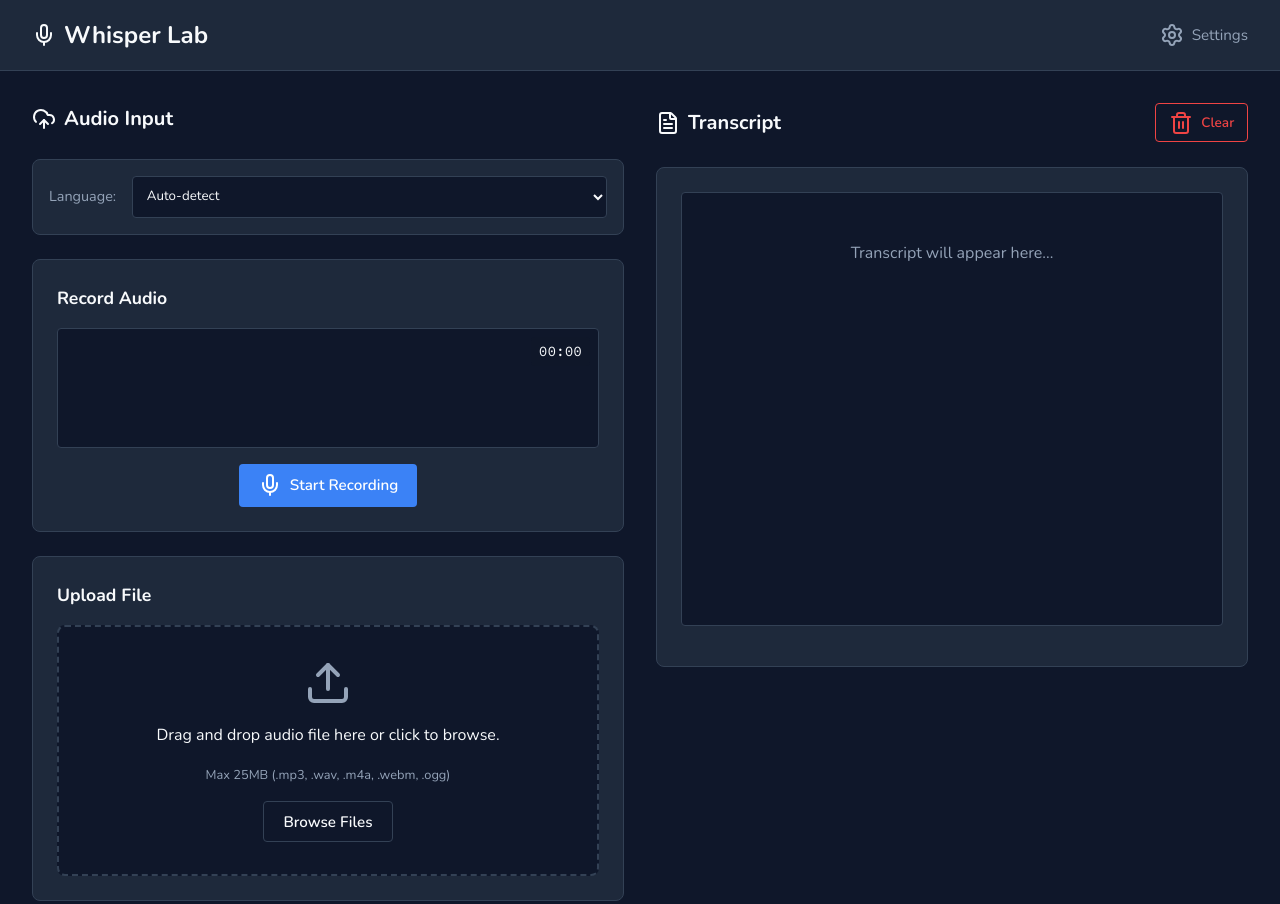
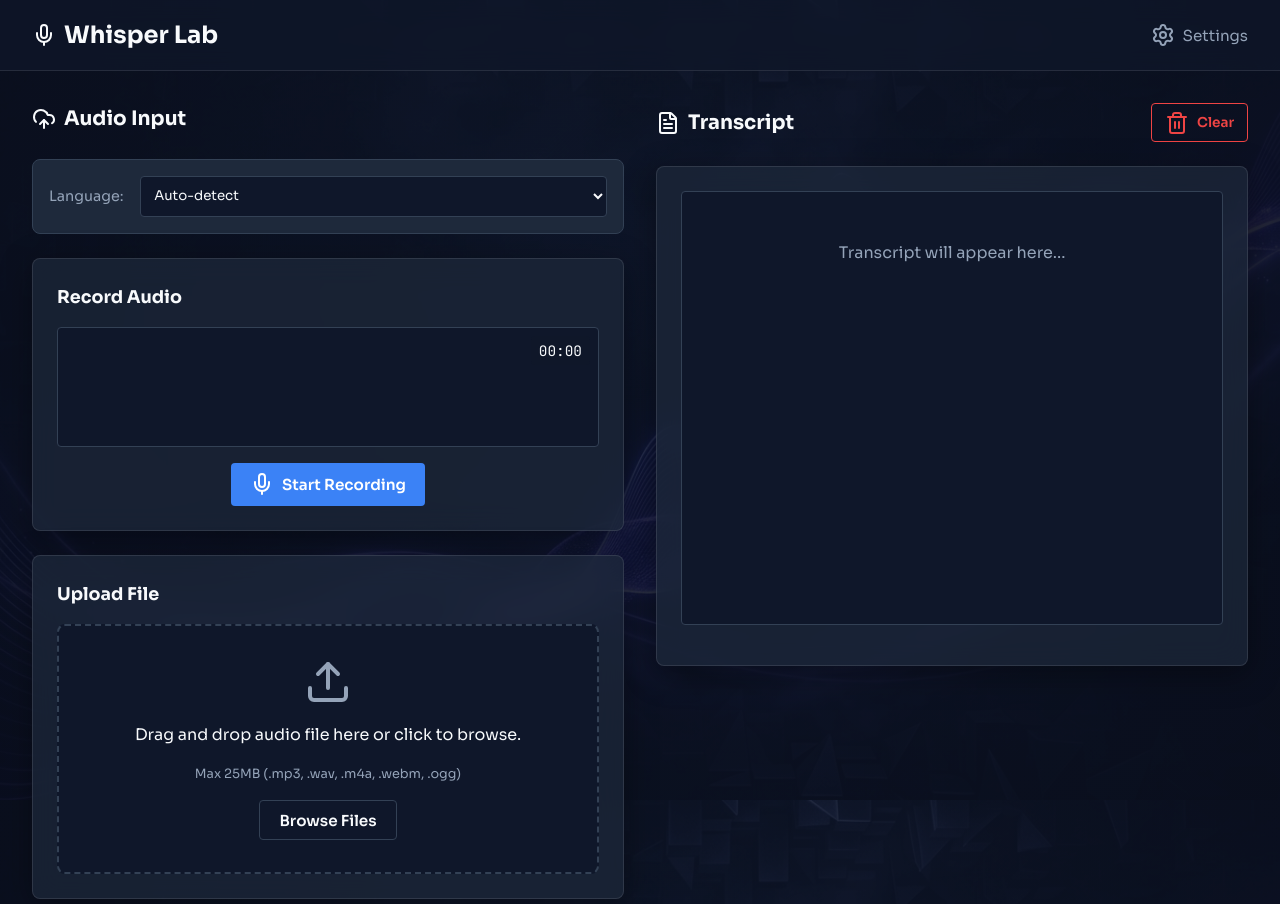
Before and after one commit to bishalnium/whisperlab, a plain HTML site: page index.html in a window 1280 px wide. Shown: the top 904 px of the page. Drawn offline with nearby package versions, Linux system fonts and the light colour scheme.

Commit message:
feat: modernize UI with Sora studio font and audio spectrum wallpaper

```diff
--- a/index.html
+++ b/index.html
@@ -7,7 +7,9 @@
     <!-- Google Fonts -->
     <link rel="preconnect" href="https://fonts.googleapis.com">
     <link rel="preconnect" href="https://fonts.gstatic.com" crossorigin>
-    <link href="https://fonts.googleapis.com/css2?family=Nunito:wght@400;600;700&family=Source+Code+Pro:wght@400;500&display=swap" rel="stylesheet">
+    <link rel="preconnect" href="https://fonts.googleapis.com">
+    <link rel="preconnect" href="https://fonts.gstatic.com" crossorigin>
+    <link href="https://fonts.googleapis.com/css2?family=Sora:wght@400;500;600;700;800&family=JetBrains+Mono:wght@400;500;700&display=swap" rel="stylesheet">
     <!-- Lucide Icons -->
     <script src="https://unpkg.com/lucide@latest"></script>
     <link rel="stylesheet" href="styles.css">
--- a/styles.css
+++ b/styles.css
@@ -9,8 +9,8 @@
     --danger: #ef4444;
     --danger-hover: #dc2828;
 
-    --font-body: 'Nunito', sans-serif;
-    --font-mono: 'Source Code Pro', monospace;
+    --font-body: 'Sora', -apple-system, BlinkMacSystemFont, sans-serif;
+    --font-mono: 'JetBrains Mono', monospace;
 }
 
 * {
@@ -21,6 +21,11 @@
 
 body {
     background-color: var(--bg-color);
+    background-image: radial-gradient(circle at 50% 30%, rgba(15, 23, 42, 0.78), rgba(10, 15, 30, 0.94)), url('bg.jpg');
+    background-size: cover;
+    background-position: center;
+    background-repeat: no-repeat;
+    background-attachment: fixed;
     color: var(--text-primary);
     font-family: var(--font-body);
     line-height: 1.6;
@@ -42,8 +47,10 @@ h1, h2, h3 {
     justify-content: space-between;
     align-items: center;
     padding: 1rem 2rem;
-    background-color: var(--card-bg);
-    border-bottom: 1px solid var(--border-color);
+    background-color: rgba(15, 23, 42, 0.75);
+    backdrop-filter: blur(12px);
+    -webkit-backdrop-filter: blur(12px);
+    border-bottom: 1px solid rgba(255, 255, 255, 0.1);
 }
 
 .nav-left {
@@ -188,10 +195,13 @@ h1, h2, h3 {
 
 /* Cards */
 .card {
-    background-color: var(--card-bg);
-    border: 1px solid var(--border-color);
+    background-color: rgba(30, 41, 59, 0.72);
+    backdrop-filter: blur(14px);
+    -webkit-backdrop-filter: blur(14px);
+    border: 1px solid rgba(255, 255, 255, 0.1);
     border-radius: 8px;
     padding: 1.5rem;
+    box-shadow: 0 8px 32px rgba(0, 0, 0, 0.35);
 }
 
 .card h3 {
```
Also changed, not shown: bg.jpg (added).
